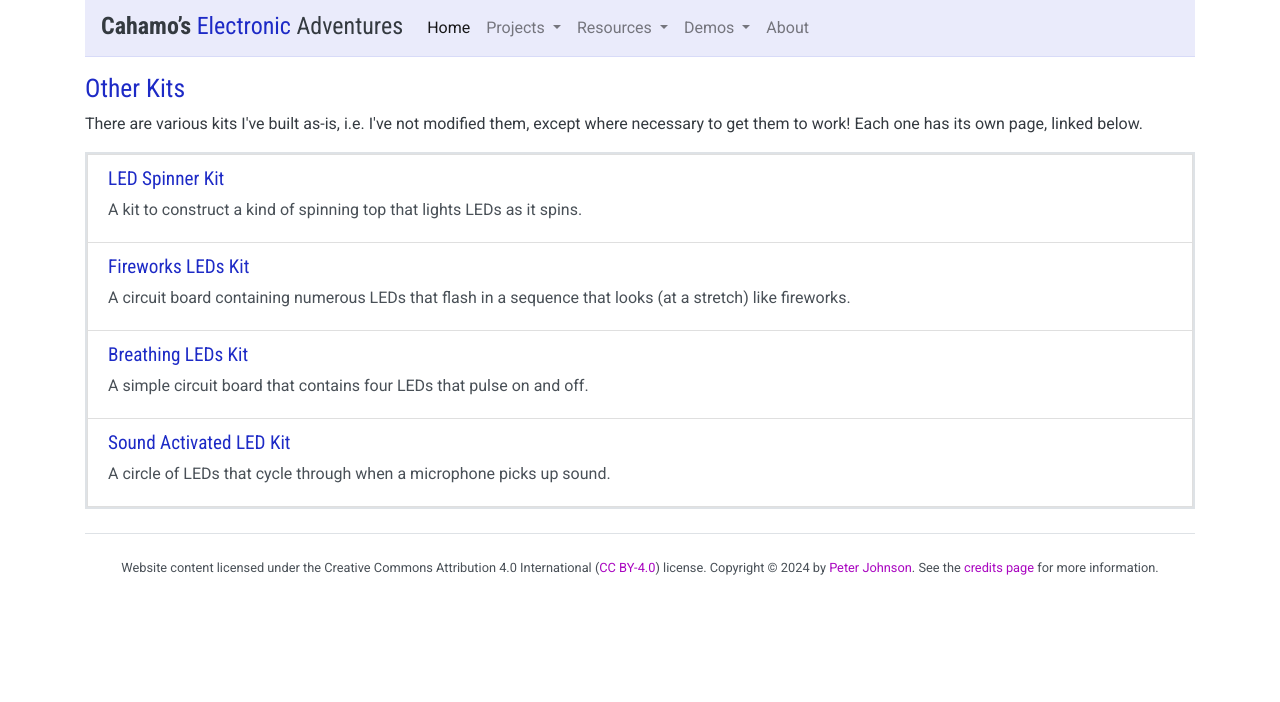
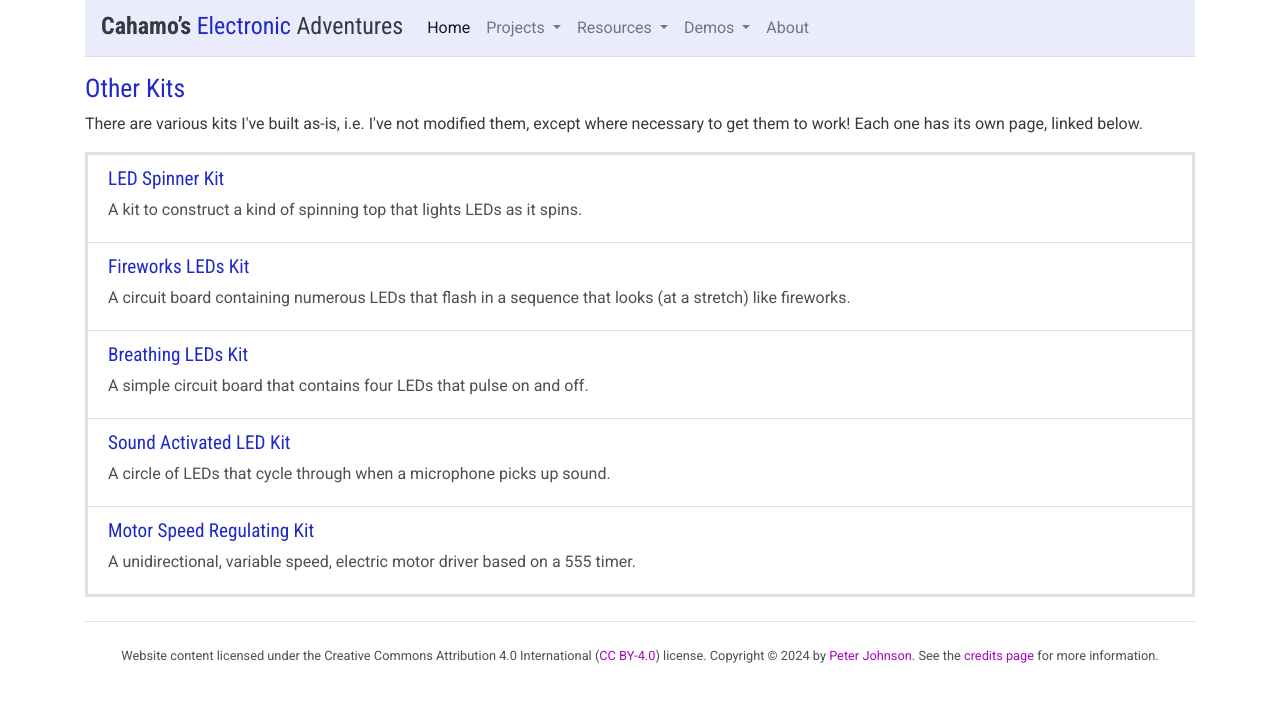
Before and after one commit to cahamo/cahamo.github.io, a Jekyll site: the page built from projects/kits/other/index.html, in a window 1280 px wide. Shown: the top 702 px of the page. Built offline with Jekyll 4.4.1, drawn with Linux system fonts in a browser that asks for light colours; comment, search, counter and statistics services are not loaded.

Commit message:
Update "Other Kits" index page with new page entry
Added entry for Motor Speed Regulating Kit

```diff
--- a/projects/kits/other/index.html
+++ b/projects/kits/other/index.html
@@ -28,4 +28,9 @@ title: "Other kits"
         <p class="mb-2">A circle of LEDs that cycle through when a microphone picks up sound.</p>
     </a>
 
+    <a href="./motor-driver/" class="list-group-item list-group-item-action flex-column align-items-start">
+        <h3 class="mb-2">Motor Speed Regulating Kit</h3>
+        <p class="mb-2">A unidirectional, variable speed, electric motor driver based on a 555 timer.</p>
+    </a>
+
 </div>
```
